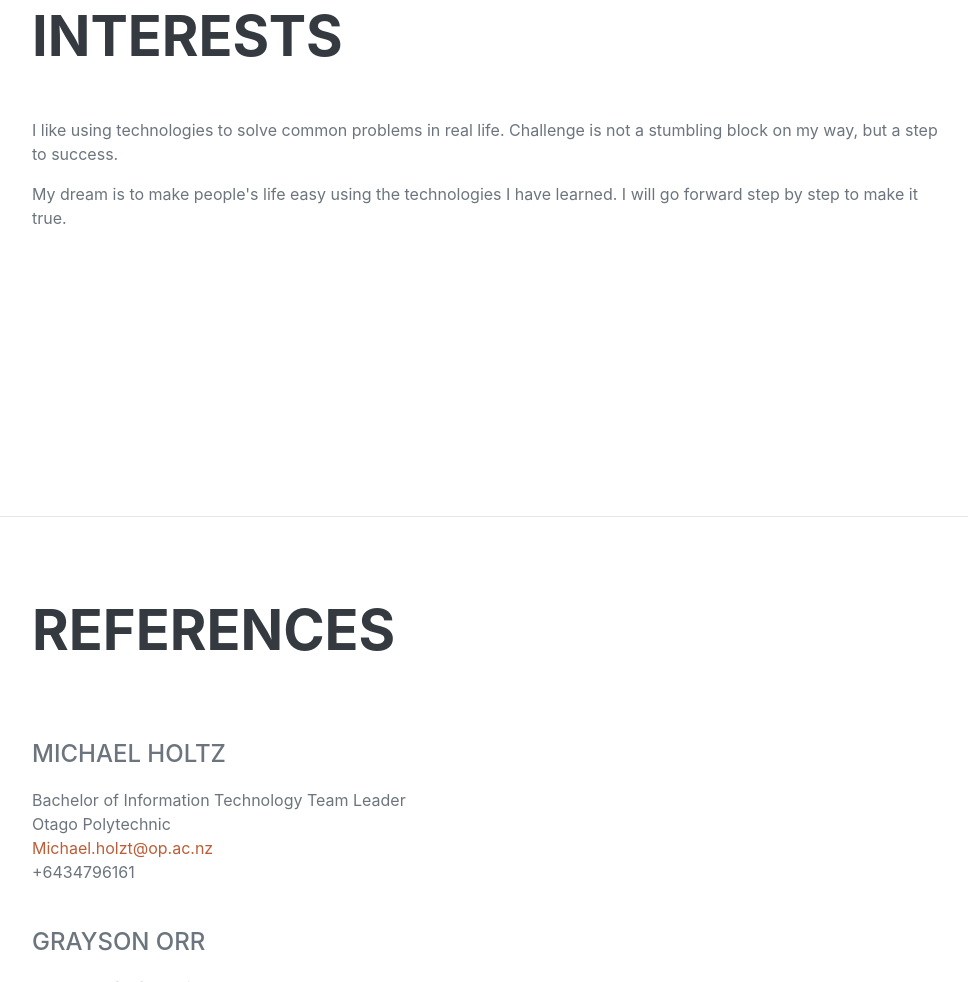
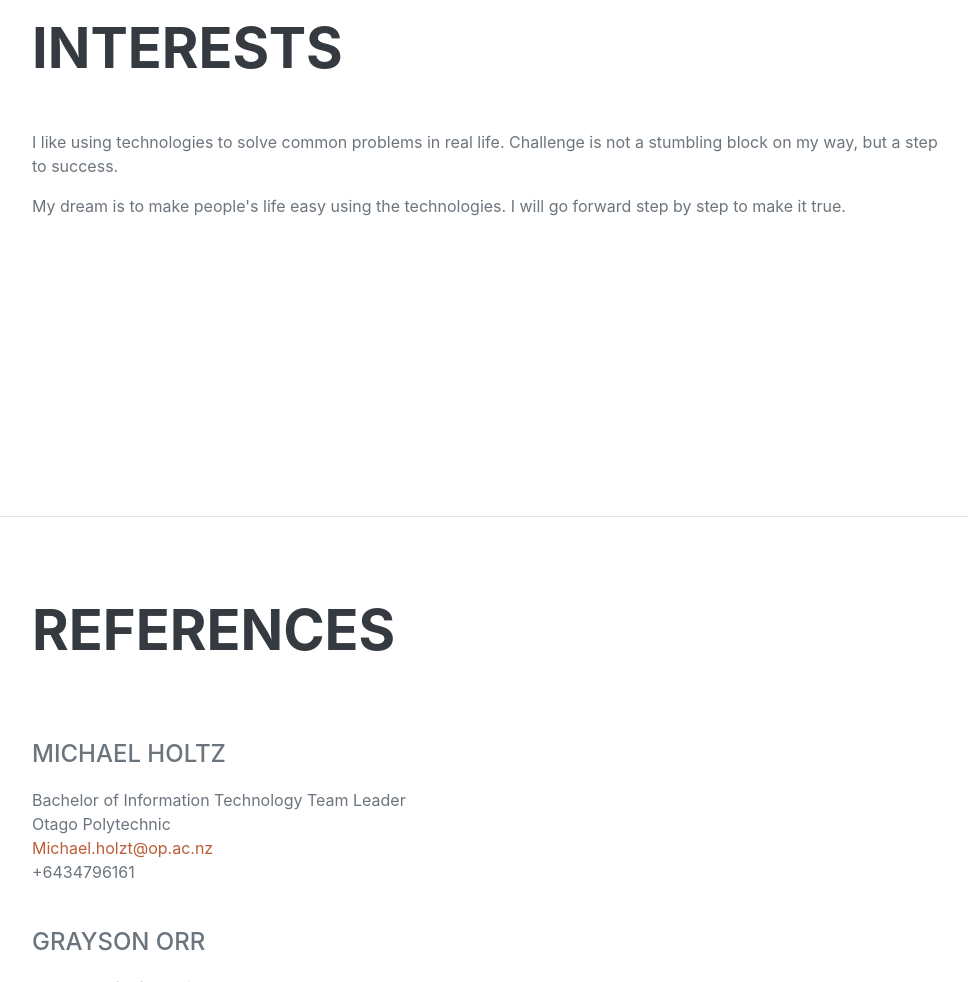
Before and after one commit to lis19Sen/lis19Sen.github.io, a plain HTML site: page index.html in a window 1280 px wide. Shown: the part 7681-8663 px from the top of the page, without its empty margins (288-1256 px from the left). Drawn offline with nearby package versions, Linux system fonts and the light colour scheme; a web font is replaced by a local one.

Commit message:
modify interest 2

```diff
--- a/index.html
+++ b/index.html
@@ -334,7 +334,7 @@
                 <div class="resume-section-content">
                     <h2 class="mb-5">Interests</h2>
                     <p>I like using technologies to solve common problems in real life. Challenge is not a stumbling block on my way, but a step to success. </p>
-                    <p class="mb-0">My dream is to make people's life easy using the technologies I have learned. I will go forward step by step to make it true.</p>
+                    <p class="mb-0">My dream is to make people's life easy using the technologies. I will go forward step by step to make it true.</p>
                 </div>
             </section>
             <hr class="m-0" />
```
